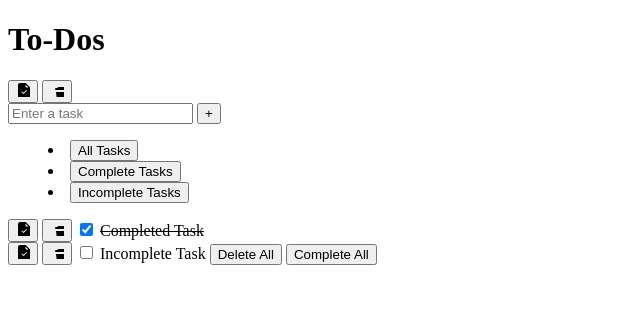
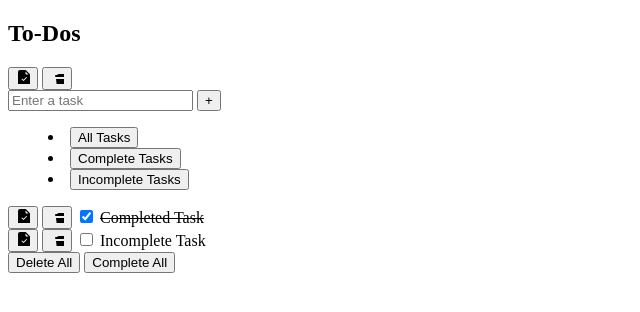
Before and after one commit to jjw18th/TO-DO, a plain HTML site: page index.html in a window 1280 px wide. Shown: the whole page, without its empty margins (0-640 px from the left). Drawn offline with Linux system fonts and the light colour scheme.

Commit message:
More changed added to the file

```diff
--- a/index.html
+++ b/index.html
@@ -6,11 +6,13 @@
   <title>To-Dos App</title>
 </head>
   <body>
+      <section>
        <h1>To-Dos</h1>
        <button><svg xmlns="http://www.w3.org/2000/svg" width="14" height="14" fill="currentColor" class="bi bi-file-earmark-check-fill" viewBox="0 0 14 14">
         <path d="M9.293 0H4a2 2 0 0 0-2 2v12a2 2 0 0 0 2 2h8a2 2 0 0 0 2-2V4.707A1 1 0 0 0 13.707 4L10 .293A1 1 0 0 0 9.293 0zM9.5 3.5v-2l3 3h-2a1 1 0 0 1-1-1zm1.354 4.354-3 3a.5.5 0 0 1-.708 0l-1.5-1.5a.5.5 0 1 1 .708-.708L7.5 9.793l2.646-2.647a.5.5 0 0 1 .708.708z"/>
        </svg></button>
        <button><svg xmlns="http://www.w3.org/2000/svg"  viewBox="0 0 14 14" width="14px" height="14px">    <path d="M 14.984375 2.4863281 A 1.0001 1.0001 0 0 0 14 3.5 L 14 4 L 8.5 4 A 1.0001 1.0001 0 0 0 7.4863281 5 L 6 5 A 1.0001 1.0001 0 1 0 6 7 L 24 7 A 1.0001 1.0001 0 1 0 24 5 L 22.513672 5 A 1.0001 1.0001 0 0 0 21.5 4 L 16 4 L 16 3.5 A 1.0001 1.0001 0 0 0 14.984375 2.4863281 z M 6 9 L 7.7929688 24.234375 C 7.9109687 25.241375 8.7633438 26 9.7773438 26 L 20.222656 26 C 21.236656 26 22.088031 25.241375 22.207031 24.234375 L 24 9 L 6 9 z"/></svg></button>
+      </section>
       <form>
        <input type="text" placeholder="Enter a task">
        <button>+</button>
@@ -21,6 +23,7 @@
         <li><button>Incomplete Tasks</button></li>
        </menu>
       <form>
+        <main>
          <button type="button"><svg xmlns="http://www.w3.org/2000/svg" width="14" height="14" fill="currentColor" class="bi bi-file-earmark-check-fill" viewBox="0 0 14 14">
           <path d="M9.293 0H4a2 2 0 0 0-2 2v12a2 2 0 0 0 2 2h8a2 2 0 0 0 2-2V4.707A1 1 0 0 0 13.707 4L10 .293A1 1 0 0 0 9.293 0zM9.5 3.5v-2l3 3h-2a1 1 0 0 1-1-1zm1.354 4.354-3 3a.5.5 0 0 1-.708 0l-1.5-1.5a.5.5 0 1 1 .708-.708L7.5 9.793l2.646-2.647a.5.5 0 0 1 .708.708z"/>
          </svg></button>
@@ -33,8 +36,11 @@
          <button type="button"><svg xmlns="http://www.w3.org/2000/svg"  viewBox="0 0 14 14" width="14px" height="14px">    <path d="M 14.984375 2.4863281 A 1.0001 1.0001 0 0 0 14 3.5 L 14 4 L 8.5 4 A 1.0001 1.0001 0 0 0 7.4863281 5 L 6 5 A 1.0001 1.0001 0 1 0 6 7 L 24 7 A 1.0001 1.0001 0 1 0 24 5 L 22.513672 5 A 1.0001 1.0001 0 0 0 21.5 4 L 16 4 L 16 3.5 A 1.0001 1.0001 0 0 0 14.984375 2.4863281 z M 6 9 L 7.7929688 24.234375 C 7.9109687 25.241375 8.7633438 26 9.7773438 26 L 20.222656 26 C 21.236656 26 22.088031 25.241375 22.207031 24.234375 L 24 9 L 6 9 z"/></svg></button>
          <input type="checkbox" id="checkbox2" value="dummy2">
          <label for="checkbox2">Incomplete Task</label>
+         <section>
           <button type="button" id="deleteAllButton">Delete All</button>
           <button type="button" id="deleteAllButton">Complete All</button>
+         </section>
+        </main>
       </form>
   </body>
 </html>
```
Lines whose indentation alone changed are shown as unchanged.
